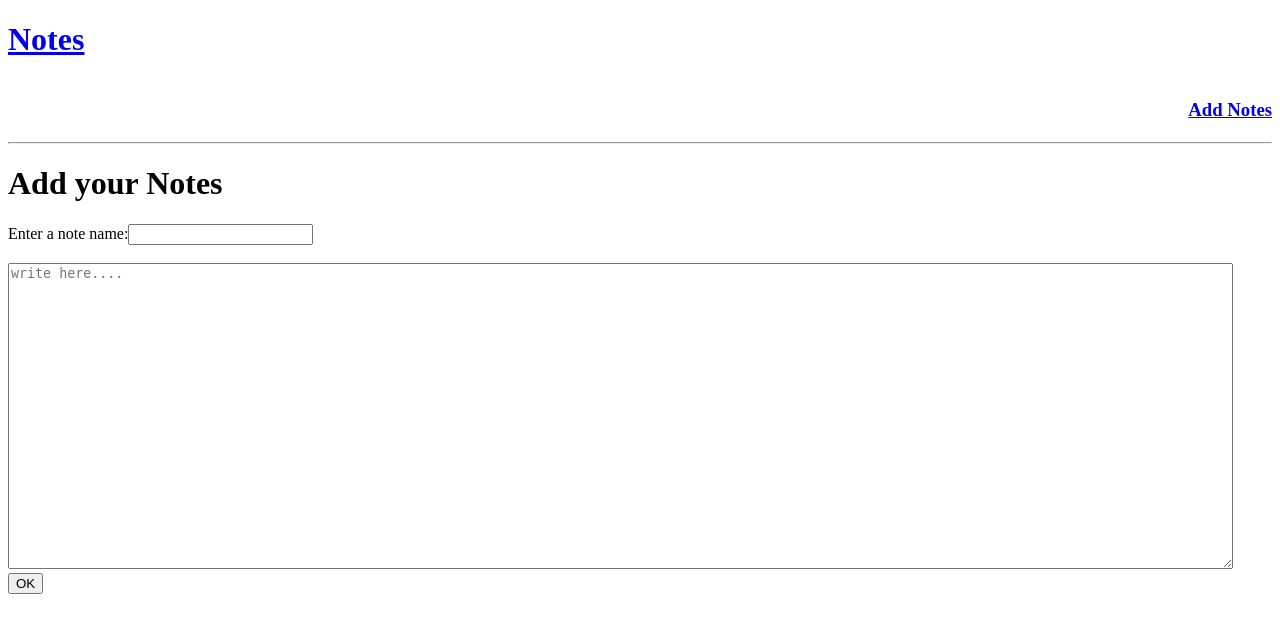
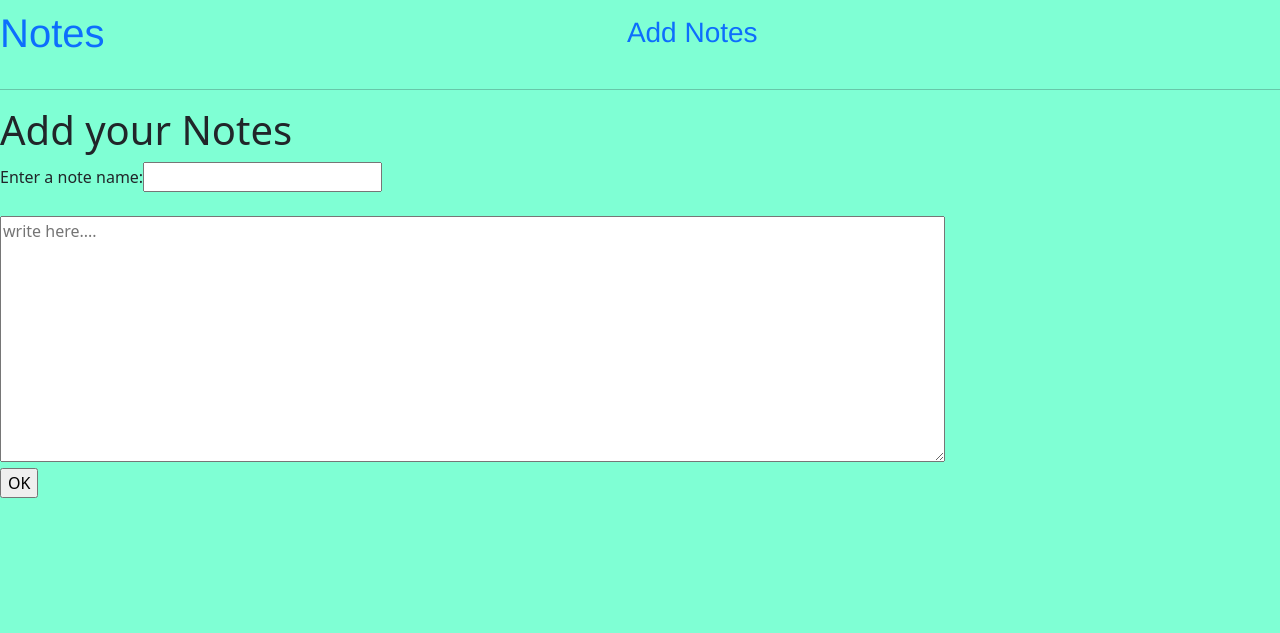
Before and after one commit to shamilkc/Notes-project, a Django app: page /add/ in a window 1280 px wide. Shown: the top 633 px of the page. Run offline with Django 4.2, Linux system fonts and the light colour scheme.

Commit message:
more style added

```diff
--- a/Notes/templates/addnotes.html
+++ b/Notes/templates/addnotes.html
@@ -6,7 +6,7 @@
 <form method="post" action="">
     {% csrf_token %}
 Enter a note name:<input type="text" name="name"><br><br>
-<textarea cols="150" rows="20" name ="data" placeholder="write here...."></textarea><br>
+<textarea cols="100" rows="10" name ="data" placeholder="write here...."></textarea><br>
 <input type="submit" name="submit" value="OK">
 
 </form>
--- a/Notes/templates/main.html
+++ b/Notes/templates/main.html
@@ -5,25 +5,38 @@
     <meta http-equiv="X-UA-Compatible" content="IE=edge">
     <meta name="viewport" content="width=device-width, initial-scale=1.0">
     <title>NotesApp</title>
+    <link href="https://cdn.jsdelivr.net/npm/bootstrap@5.2.0/dist/css/bootstrap.min.css" rel="stylesheet" integrity="sha384-gH2yIJqKdNHPEq0n4Mqa/HGKIhSkIHeL5AyhkYV8i59U5AR6csBvApHHNl/vI1Bx" crossorigin="anonymous">
+    <style>
+        body {
+            background-color: aquamarine;
+        }
+        a {
+            text-decoration: none;
+            font-family:Helvetica;
 
-</head>
-<body>
-    <style>
-        .links{
-            float: right;
+        }
+        a:hover{
+            color: red;
+            background-color:beige;
 
         }
     </style>
+</head>
+<body>
 
-    <a href="{% url 'home'%}"><h1>Notes</h1></a>
-    <div class="links">
-       <h3> <a href="{% url 'addn'%}">Add Notes</a></h3>
+    <nav class="navbar" style="background-color: aquamarine">
+
+
+   <h1> <a  href="{% url 'home'%}">Notes</a></h1>
+
+       <h3> <a  href="{% url 'addn'%}">Add Notes</a></h3>
         <h3><a href=""></a></h3>
 
 
-    </div>
-    <br><br><br>
+
+    </nav>
     <hr>
+
     {% block content %}
     {% endblock %}
 
@@ -31,11 +44,11 @@
     <h3>{{data.note_name}}</h3>
     <h5>{{data.created}}</h5>
     <p>{{data.note_data}}</p>
-    <a href="{% url 'update' data.id %}">Edit </a> &nbsp<a href="{% url 'delete' data.id %} "> Delete</a>
+<button><a href="{% url 'update' data.id %}">Edit </a></button> &nbsp <button><a href="{% url 'delete' data.id %} "> Delete</a></button>
     <hr>
 
 
     {% endfor %}
-
+    <script src="https://cdn.jsdelivr.net/npm/bootstrap@5.2.0/dist/js/bootstrap.bundle.min.js" integrity="sha384-A3rJD856KowSb7dwlZdYEkO39Gagi7vIsF0jrRAoQmDKKtQBHUuLZ9AsSv4jD4Xa" crossorigin="anonymous"></script>
 </body>
 </html>
```
Also changed, not shown: Notes/db.sqlite3.
